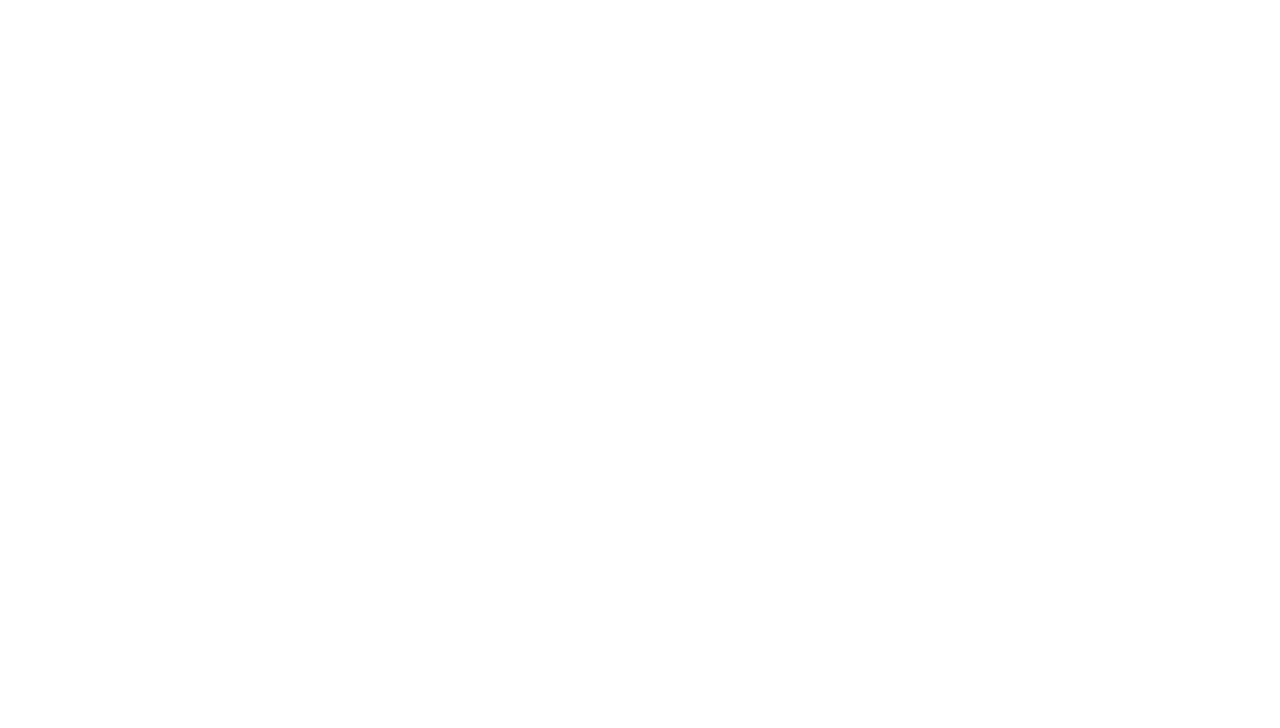
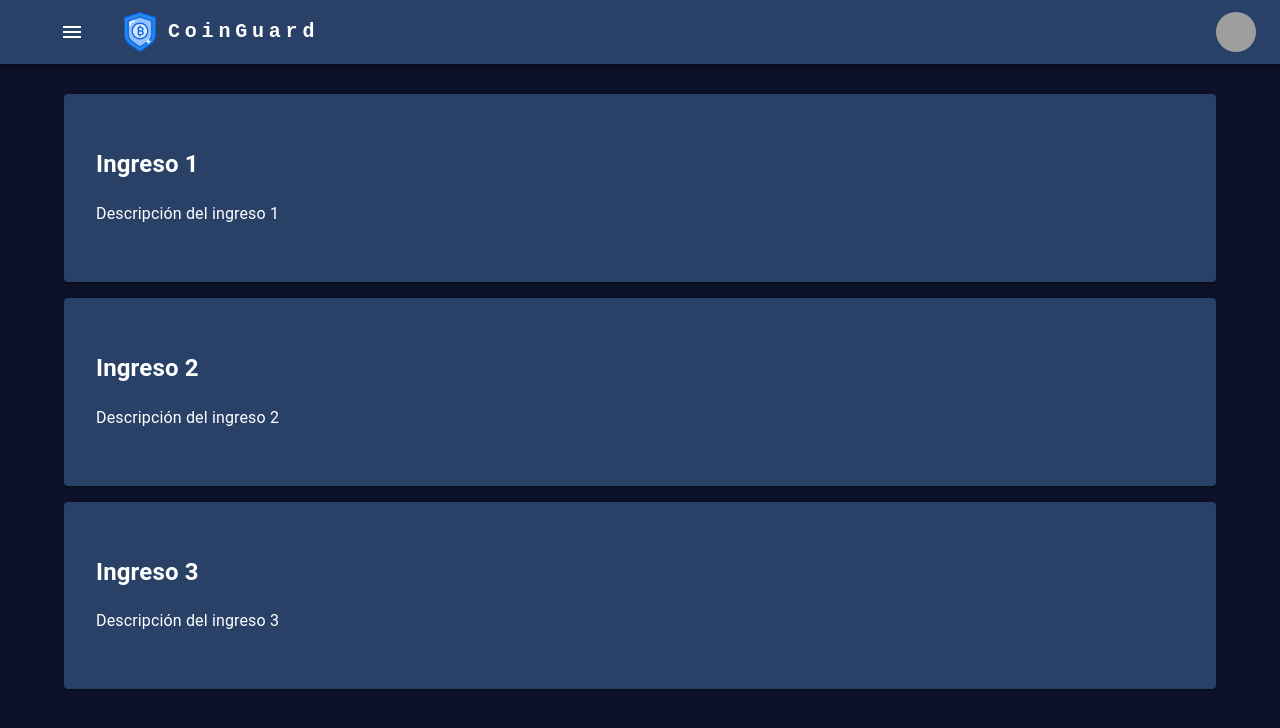
Before and after one commit to brustlinket12/coin, a React (Vite) app: page /ingresos in a window 1280 px wide. Before the commit this address had no page. Shown: the top 728 px of the page. Built offline with nearby package versions, Linux system fonts and the light colour scheme; grey boxes are pictures that could not be loaded.

Commit message:
Creada PaginaIngresos

```diff
--- a/src/App.jsx
+++ b/src/App.jsx
@@ -7,6 +7,7 @@ import PaginaInicioRegistrar from './Paginas/PaginaInicioRegistrar'; // Página
 import PaginaDashboard from './Paginas/PaginaDashboard'; // Página del dashboard
 import PaginaMonto from './Paginas/PaginaMonto';
 import PaginaTransicion from './Paginas/paginatransicion';
+import PaginaIngresos from './Paginas/PaginaIngresos';
 import { AuthProvider } from './context/AuthContext';
 
 function App() {
@@ -24,6 +25,7 @@ function App() {
           <Route path="/dashboard" element={<PaginaDashboard />} />
           <Route path="/monto" element={<PaginaMonto />} />
           <Route path="/transicion" element={<PaginaTransicion />} />
+          <Route path="/ingresos" element={<PaginaIngresos />} />
           {/* Agrega más rutas si es necesario */}
         </Routes>
       </Router>
--- /dev/null
+++ b/src/Paginas/PaginaIngresos.jsx
@@ -0,0 +1,73 @@
+import React, { useState } from "react";
+import SideNav from "../components/SideNav";
+import Header from "../components/Header";
+import { Box } from "@mui/material";
+import { styled } from '@mui/material/styles';
+import Grid from "@mui/material/Grid2";
+import Card from '@mui/material/Card';
+import CardContent from '@mui/material/CardContent';
+
+const StyledCard = styled(Card)(({ theme }) => ({
+    backgroundColor: '#294067',
+    color: '#FFFFFF',
+    padding: theme.spacing(2),
+    '& .MuiTypography-root': {
+        color: '#FFFFFF',
+    },
+    width: '100%',
+    boxSizing: 'border-box',
+}));
+
+function PaginaIngresos() {
+    // Simulando datos dinámicos
+    const [ingresos, setIngresos] = useState([
+        /*
+        ? descripction: "Descripción del ingreso" <==== ESTO LO PUEDES CAMBIAR POR LA CANTIDAD
+        ? PORQUE EN EL DASHBOARD CREO QUE NO ESTÁ PIDIENDO NINGUNA DESCRIPCIÓN NAMA NOMBRE Y PLATA O NOSE
+        */
+        { id: 1, title: "Ingreso 1", description: "Descripción del ingreso 1" },
+        { id: 2, title: "Ingreso 2", description: "Descripción del ingreso 2" },
+        { id: 3, title: "Ingreso 3", description: "Descripción del ingreso 3" },
+    ]);
+
+    /*
+    ! ESTA PARTE DE ACA ES DONDE RECOGE LOS DATOS DEL POP UP QUE ESTÁ EN EL DASHBOARD
+    ! TE TOCA BUSCAR COMO PASARLOS, PERO POR LO QUE VI, SEGUN PEDRO ES CON UN 'useEffect' UNA VAINA ASÍ
+    ! PREGUNTALE A VER QUE TE DICE
+    */
+
+    return (
+        <>
+            <Header />
+            <Box height={30} />
+            <Box sx={{ display: "flex", height: '100vh', width:'100vw', backgroundColor: '#0D1127' }}>
+                <SideNav />
+                <Box
+                    component="main"
+                    sx={{
+                        flexGrow: 1,
+                        p: 8,
+                        height: '100%',
+                        overflow: "auto",
+                        width: '100%'
+                    }}
+                >
+                    <Grid container direction="column" spacing={2} sx={{width: '100%'}} >
+                        {ingresos.map((ingreso) => (
+                            <Grid item key={ingreso.id}>
+                                <StyledCard>
+                                    <CardContent>
+                                        <h2>{ingreso.title}</h2>
+                                        <p>{ingreso.description}</p>
+                                    </CardContent>
+                                </StyledCard>
+                            </Grid>
+                        ))}
+                    </Grid>
+                </Box>
+            </Box>
+        </>
+    );
+}
+
+export default PaginaIngresos;
--- a/src/components/SideNav.jsx
+++ b/src/components/SideNav.jsx
@@ -4,10 +4,19 @@ import TrendingUpIcon from '@mui/icons-material/TrendingUp';
 import TrendingDownIcon from '@mui/icons-material/TrendingDown';
 import FormatListBulletedIcon from '@mui/icons-material/FormatListBulleted';
 import PropTypes from 'prop-types';  // Importa PropTypes
+import PaginaIngresos from '../Paginas/PaginaIngresos';
+import { useNavigate } from 'react-router-dom';
 
 const drawerWidth = 225;
 
 export default function SideNav({ open, onClose }) {
+
+    const navigate = useNavigate();
+
+    const handleIngreso = () =>{
+        navigate("/ingresos")
+    };
+
     return (
         <Box sx={{ display: 'flex' }}>
             <CssBaseline />
@@ -31,7 +40,13 @@ export default function SideNav({ open, onClose }) {
             <List>
                 {['Resúmen', 'Ingresos', 'Egresos', 'Recordatorios'].map((text, index) => (
                     <ListItem key={text} disablePadding>
-                        <ListItemButton>
+                        <ListItemButton
+
+                        onClick={() =>{
+                            if(text === "Ingresos") handleIngreso();
+                        }}
+
+                        >
                             <ListItemIcon sx={{ color: 'white' }}>
                                 {index % 4 === 0 ? (
                                     <DashboardIcon />
```
